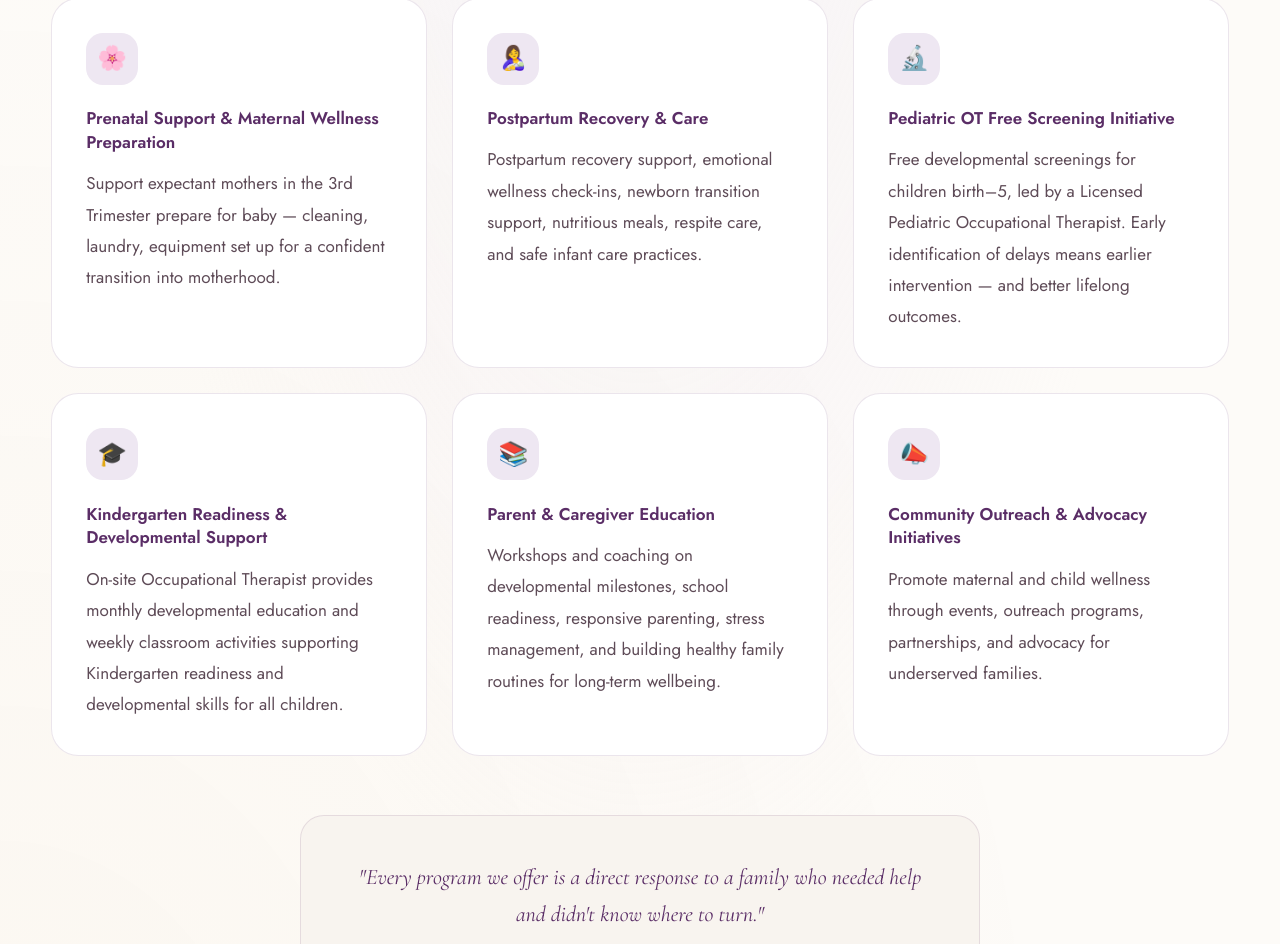
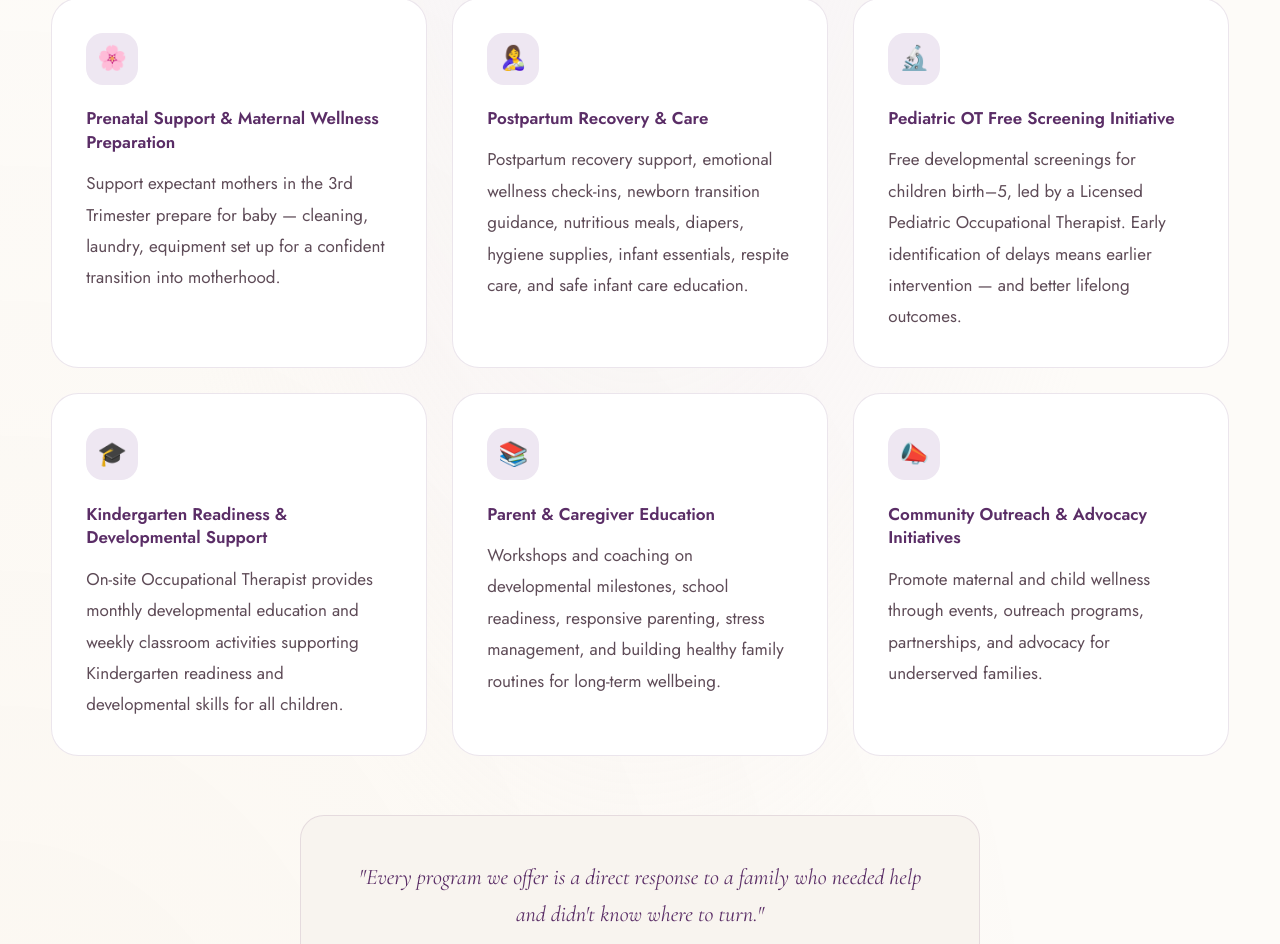
Before and after one commit to handsofhopewcen-dev/hands-of-hope-org, a Next.js app: page / in a window 1280 px wide. Shown: the part 6814-7758 px from the top of the page. Built offline with nearby package versions, Linux system fonts and the light colour scheme.

Commit message:
update: expand Postpartum Recovery & Care program description

```diff
--- a/src/components/sections/Programs.tsx
+++ b/src/components/sections/Programs.tsx
@@ -15,7 +15,7 @@ const programs = [
   {
     icon: '🤱',
     title: 'Postpartum Recovery & Care',
-    desc: 'Postpartum recovery support, emotional wellness check-ins, newborn transition support, nutritious meals, respite care, and safe infant care practices.',
+    desc: 'Postpartum recovery support, emotional wellness check-ins, newborn transition guidance, nutritious meals, diapers, hygiene supplies, infant essentials, respite care, and safe infant care education.',
     color: 'var(--plum)',
   },
   {
```
